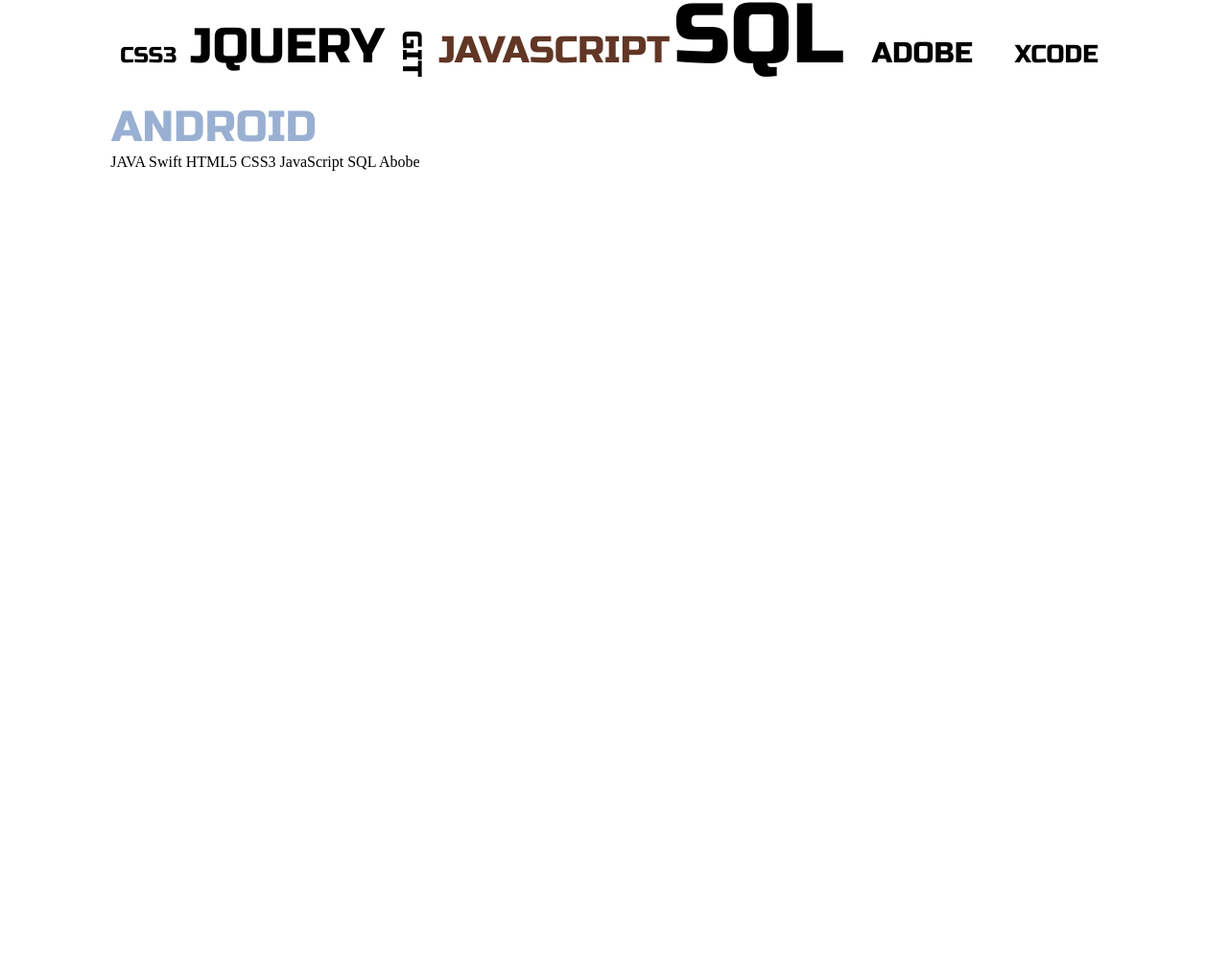
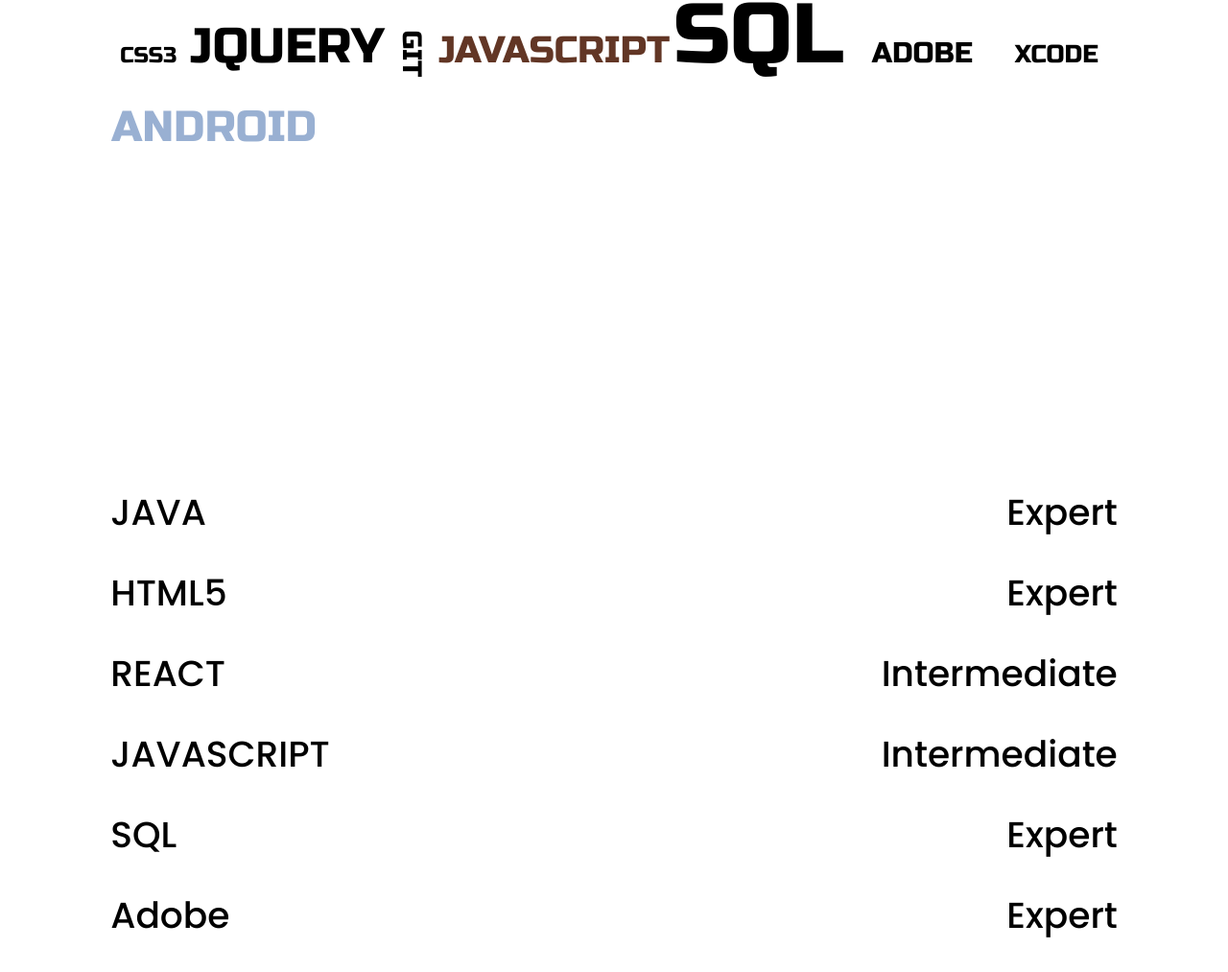
Before and after one commit to Raghul-Ragavan/Portfolio-Project, a plain HTML site: page index.html in a window 1280 px wide. Shown: the part 3608-4621 px from the top of the page at 96% size. Before the commit the page ends 3991 px from the top, so only its background shows below. Drawn offline with Linux system fonts and the light colour scheme.

Commit message:
Skill section conpleted

```diff
--- a/index.html
+++ b/index.html
@@ -69,16 +69,16 @@
                     <span>ANDROID</span>
 
                 </div>
-                <div id="expertise">
-                    <span>JAVA</span>
-                    <span>Swift</span>
-                    <span>HTML5</span>
-                    <span>CSS3</span>
-                    <span>JavaScript</span>
-                    <span>SQL</span>
-                    <span>Abobe</span>
+                <ul id="expertise">
+                    <li><p>JAVA</p><p>Expert</p></li>
+                    <li><p>HTML5</p><p>Expert</p></li>
+                    <li><p>REACT</p><p>Intermediate</p></li>
+                    <li><p>JAVASCRIPT</p><p>Intermediate</p></li>
+                    <li><p>SQL</p><p>Expert</p></li>
+                    <li><p>Adobe</p><p>Expert</p></li>
 
-                </div>
+
+                </ul>
 
             </div>
 
--- a/main.css
+++ b/main.css
@@ -207,6 +207,20 @@
     color: #99b0d2;
 }
 
-#expertise {}
+#expertise {
+    padding-top: 27vw;
+    list-style: none;
+    font-family: 'Poppins';
+}
 
-#expertise span {}
+#expertise li {
+    display: flex;
+    width: 100%;
+    justify-content: space-between;
+    padding-bottom: 28px;
+}
+
+#expertise p {
+    font-weight: 500;
+    font-size: calc(12px + 2vw);
+}
```
